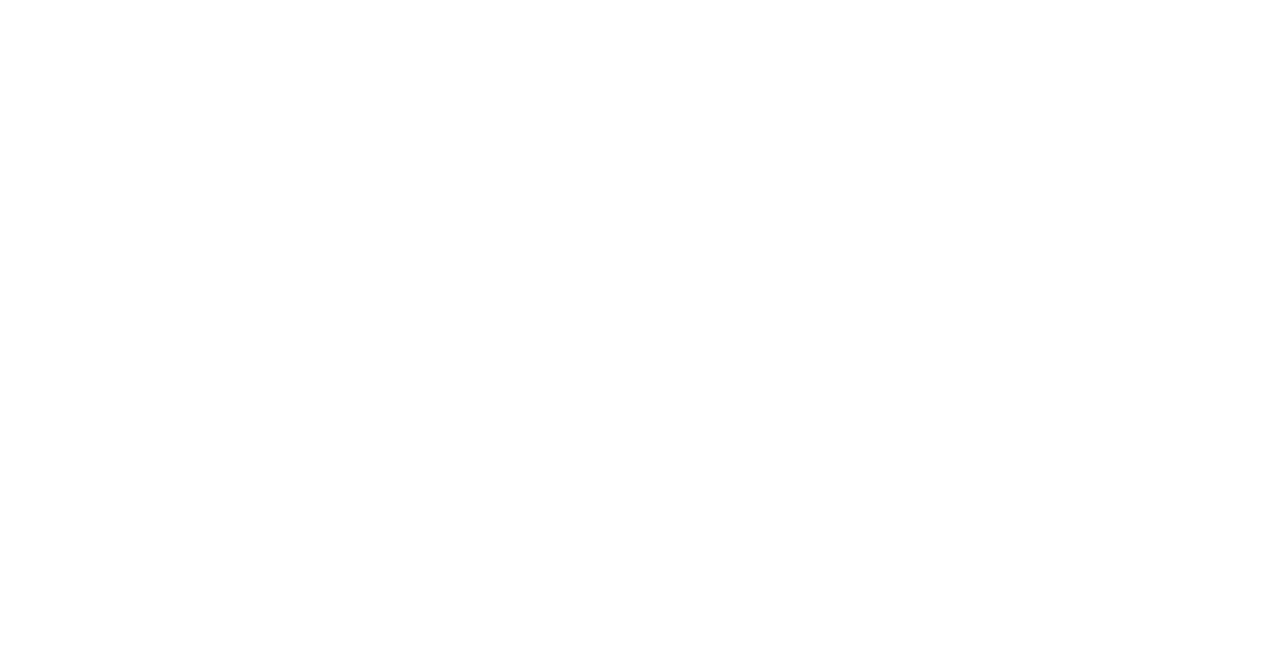
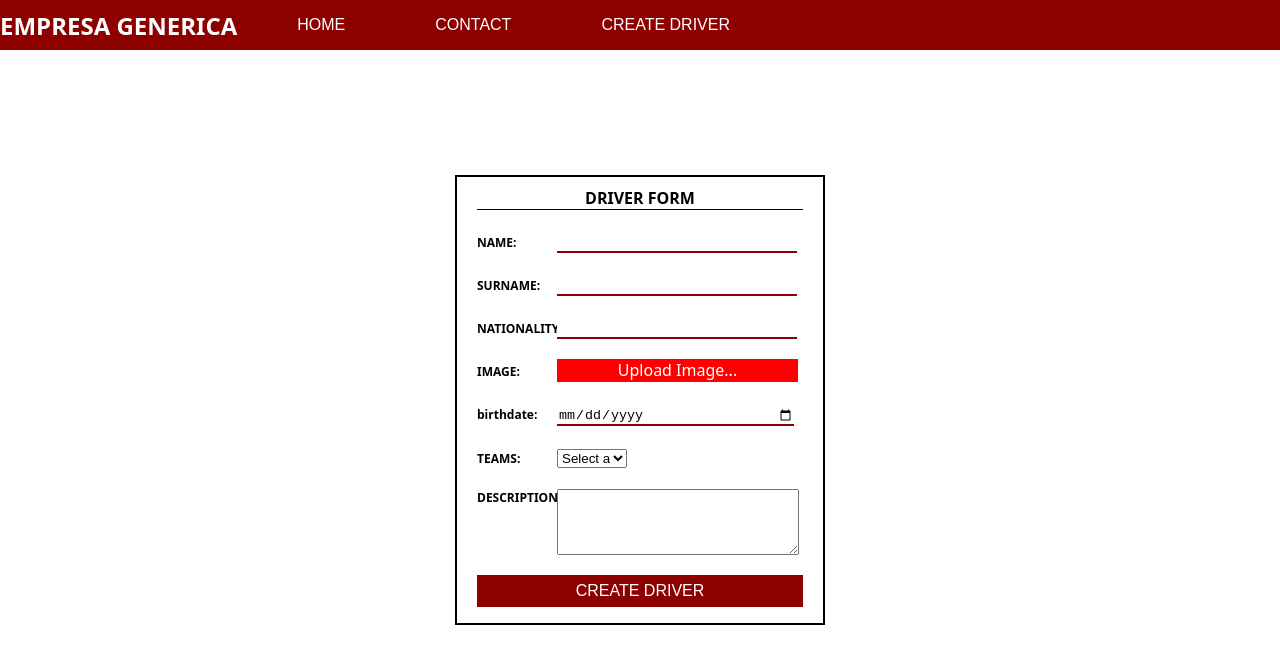
Before and after one commit to YamilCondori/Henry_Project_Drivers, a React (Vite) app in the folder client/: page /createdriver in a window 1280 px wide. Before the commit this address had no page. Shown: the top 664 px of the page. Built offline with nearby package versions, Linux system fonts and the light colour scheme.

Commit message:
Finished Create driver and funcs

```diff
--- a/client/src/App.jsx
+++ b/client/src/App.jsx
@@ -2,15 +2,19 @@
 import HomePage from "./components/HomePage/Home"
 import LandingPage from "./components/LandingPage/LandingPage"
 import { Routes, Route } from "react-router-dom"
+import NavBar from "./components/NavBar/NavBar"
+import FormPage from "./components/FormDriver/FormDriver"
 
 function App() {
 
   return (
     <>
+      <NavBar/>
     <Routes>
       <Route path="/" element={<LandingPage/>} />
       <Route path="/home" element={<HomePage/>} />
       <Route path="/home/detailpage/:id" element={<DetailCard/>}/>
+      <Route path="/createdriver" element={<FormPage/>}/>
     </Routes>
     </>
   )
--- /dev/null
+++ b/client/src/components/FormDriver/FormDriver.css
@@ -0,0 +1,115 @@
+.content-page-form {
+    display: flex;
+    align-items: center;
+    justify-content: center;
+
+    width: 100vw;
+    height: 100vh;
+}
+
+.form {
+    width: 326px;
+    height: 406px;
+    border: 2px #000 solid;
+
+    display: flex;
+    flex-direction: column;
+    gap: 20px;
+
+    padding: 20px;
+    position: relative;
+}
+
+.form h4 {
+    text-align: center;
+    margin: 0;
+    margin-top: -10px;
+    border-bottom: 1px #000 solid;
+}
+
+.form div {
+    width: 326px;
+    height: 38px;
+    position: relative;
+}
+
+.form div:last-of-type{
+    display: flex;
+    height: 100%;
+}
+
+.form textarea{
+    width: calc(100% - 90px);
+    height: 60px;
+}
+
+.form label{
+    display: inline-block;
+    width: 80px;
+
+    font-size: 12px;
+    font-weight: 700;
+    margin-bottom: 2px;
+}
+
+.form input {
+    width: calc(100% - 90px);
+    border: none;
+    outline: none;
+    border-bottom: 2px #8d0000 solid;
+}
+
+.form input[type='file']{
+    position: absolute;
+    left: 24%;
+    z-index: 10;
+    opacity: 0;
+    cursor: pointer;
+}
+
+#button-wrapper{
+    display: inline-block;
+    background-color: red;
+    width: calc(100% - 85px);
+    height: 23px;
+    color: white;
+    text-align: center;
+}
+
+.form p {
+    position: absolute;
+    margin: 0;
+    left: 25%;
+
+    font-weight: 700;
+    font-size: 12px;
+    color: red;
+}
+
+#teams {
+    width: 70px;
+}
+
+.form ul {
+    display: flex;
+    width: auto;
+    height: auto;
+    list-style: none;
+    padding: 0;
+    margin: 0;
+}
+
+#button-ul{
+    border-radius: 50%;
+    width: 18px;
+    height: 18px;
+    padding: 0;
+}
+
+.form li {
+    background-color: #8d0000;
+    border-radius: 10px;
+    font-size: 13px;
+    padding-right: 7px;
+    color: white;
+}
--- /dev/null
+++ b/client/src/components/FormDriver/FormDriver.jsx
@@ -0,0 +1,152 @@
+import { useState } from "react";
+import { validation } from "./validation";
+import { useDispatch, useSelector } from "react-redux";
+import { postDriver } from "../../redux/actions";
+import './FormDriver.css'
+
+const FormPage=()=>{
+    const [errors , setErrors]= useState({})
+    const dispatch= useDispatch()
+    const teams = useSelector(state=>state.teams);
+    const [driverData , setdriverData]= useState({
+        name: "",
+        surname: '',
+        image: "",
+        nationality: "",
+        birthdate: "",
+        description: "",
+        teams: [],
+    });
+    const [touched , setTouched]= useState({
+        name: false,
+        surname: false,
+        image: false,
+        nationality: false,
+        birthdate: false,
+        description: false,
+        teams: false,
+    })
+
+    const handleChange=(event)=>{
+        setdriverData({...driverData,
+            [event.target.name]: event.target.value
+        })
+        setErrors(
+            validation({
+                ...driverData,
+                [event.target.name]: event.target.value
+            })
+            )
+        setTouched({
+            ...touched,
+            [event.target.name]: true
+        })
+        }
+
+    const handleSelect=(event)=>{
+        setdriverData({
+            ...driverData,
+            teams:[...driverData.teams,event.target.value]
+        })
+        setErrors(validation({
+            ...driverData,
+            teams: [...driverData.teams,event.target.value]
+        }))
+        setTouched({
+            ...touched,
+            teams: true
+        })
+    }
+
+    const handleSubmit=(event)=>{
+        event.preventDefault()
+        const {name, surname, image, nationality, birthdate, description, teams} = driverData
+        if(Object.keys(errors).length===0){
+            dispatch(postDriver({
+                name,
+                surname,
+                image,
+                nationality,
+                birthdate,
+                description,
+                teams
+            }))
+        }
+    }
+
+    const onClose=(nameCLose)=>{
+        const newteams= driverData.teams.filter(teams=>teams!==nameCLose)
+        setdriverData({...driverData , teams:newteams})
+    }
+
+    return (
+        <div className="content-page-form">
+        <form onSubmit={handleSubmit} className="form">
+            <h4>DRIVER FORM</h4>
+
+            <div>
+            <label htmlFor="name">NAME:</label>
+            <input onChange={handleChange} value={driverData.name} type="text" name="name"/>
+            {touched.name &&  errors.name ? <p>{errors.name}</p> : null}
+            </div>
+
+            <div>
+            <label htmlFor="surname">SURNAME:</label>
+            <input onChange={handleChange} value={driverData.surname} type="text" name="surname"/>
+            {touched.surname &&  errors.surname ? <p>{errors.surname}</p> : null}
+            </div>
+
+            <div>
+            <label htmlFor="nationality">NATIONALITY:</label>
+            <input onChange={handleChange} name="nationality" value={driverData.nationality}/>
+            {touched.nationality && errors.nationality ? <p>{errors.nationality}</p> : null}
+            </div>
+
+            <div>
+            <label htmlFor="image">IMAGE:</label>
+            <div id="button-wrapper">
+                {driverData.image ? 'Uploaded' : 'Upload Image...'}
+            </div>
+            <input onChange={handleChange} name="image" value={driverData.image} type="file" className="upload-box" placeholder="Upload File" id="upload"/>
+            {touched.image && errors.image ? <p>{errors.image}</p> : null}
+            </div>
+
+            <div>
+            <label htmlFor="birthdate">birthdate:</label>
+            <input onChange={handleChange}  name="birthdate" value={driverData.birthdate} type="date"/>
+            {touched.birthdate && errors.birthdate ? <p>{errors.birthdate}</p> : null}
+            </div>
+
+            <div>
+                <label htmlFor="teams">TEAMS:</label>
+                <select onChange={handleSelect} id="teams">
+                    <option value="">Select a team</option>
+                    {teams?.map(elm=>{
+                        return <option value={elm.name} key={elm.name}>{elm.name}</option>
+                    })}
+                </select>
+                <ul>
+                    {driverData.teams.map(teams=>{
+                        return <li key={teams}>
+                            <button onClick={()=>onClose(teams)} id="button-ul">x</button>
+                            {teams}
+                        </li>
+                    })}
+                </ul>
+            {touched.teams && errors.teams ? <p>{errors.teams}</p> : null}
+            </div>
+
+            <div>
+            <label htmlFor="description">DESCRIPTION:</label>
+            <textarea onChange={handleChange}  name="description" value={driverData.description}/>
+            {touched.description && errors.description ? <p>{errors.description}</p> : null}
+            </div>
+
+            <button type="submit" >CREATE DRIVER</button>
+        </form>
+
+        </div>
+    )
+}
+
+export default FormPage
--- /dev/null
+++ b/client/src/components/FormDriver/validation.js
@@ -0,0 +1,23 @@
+
+
+export const validation=(driverData)=>{
+    const errors={}
+    // const { name, image, nationality, birthdate, description, speed, height, weight }= driverData
+    const hasNumbers= /\d/
+
+    if(!driverData.name) errors.name = 'Por favor ingrese un nombre'
+    if(driverData.name !== driverData.name.toLowerCase()) errors.name='El nombre debe estar en minusculas'
+    if(hasNumbers.test(driverData.name)) errors.name='El nombre no puede contener números'
+
+    if(!driverData.surname) errors.surname = 'Por favor ingrese un nombre'
+    if(driverData.surname !== driverData.surname.toLowerCase()) errors.surname='El nombre debe estar en minusculas'
+    if(hasNumbers.test(driverData.surname)) errors.surname='El nombre no puede contener números'
+
+    if(!driverData.nationality) errors.nationality='Este campo no puede estar vacío'
+    if(driverData.nationality.length > 20) errors.nationality='Demasiados caracteres'
+    if(hasNumbers.test(driverData.nationality)) errors.nationality='Este campo no puede contener numeros'
+
+    if(!driverData.birthdate) errors.birthdate='Este campo no puede estar vacío'
+
+    return errors
+}
--- /dev/null
+++ b/client/src/components/NavBar/NavBar.css
@@ -0,0 +1,13 @@
+.container-navbar{
+    position: absolute;
+    z-index: 100;
+    width: 100%;
+    height: 50px;
+
+    background-color: #8d0000;
+    color: white;
+
+    display: flex;
+    align-items: center;
+    gap: 30px;
+}
--- /dev/null
+++ b/client/src/components/NavBar/NavBar.jsx
@@ -0,0 +1,15 @@
+import './NavBar.css'
+import { Link } from 'react-router-dom';
+
+const NavBar = () =>{
+    return (
+        <nav className='container-navbar'>
+            <h2>EMPRESA GENERICA</h2>
+            <Link to='/home' key='home-button'><button>HOME</button></Link>
+            <Link to='/contact' key='contact-button'><button>CONTACT</button></Link>
+            <Link to='/createdriver' key='create-button'><button>CREATE DRIVER</button></Link>
+        </nav>
+    )
+}
+
+export default NavBar;
--- a/client/src/redux/actions.js
+++ b/client/src/redux/actions.js
@@ -87,10 +87,10 @@
     }
 }
 
-export const postDriver= (videogame)=>{
+export const postDriver= (driver)=>{
     return  async(dispatch)=>{
         try {
-            const { data }= await axios.post(endpoint, videogame);
+            const { data }= await axios.post(endpoint, driver);
             if(!data) throw Error('algo paso')
 
             return dispatch({
```
Also changed, not shown: 2 other files (tests, documents, lock files or other folders).
